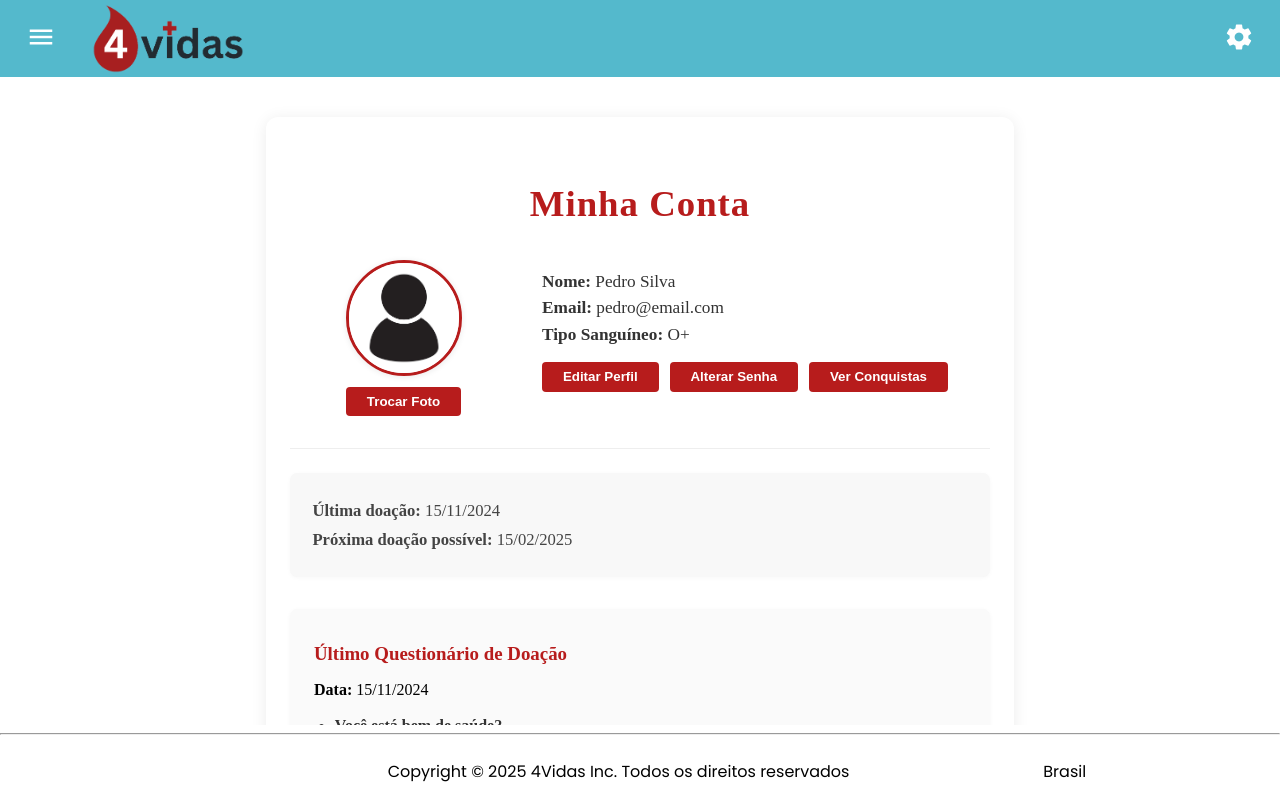
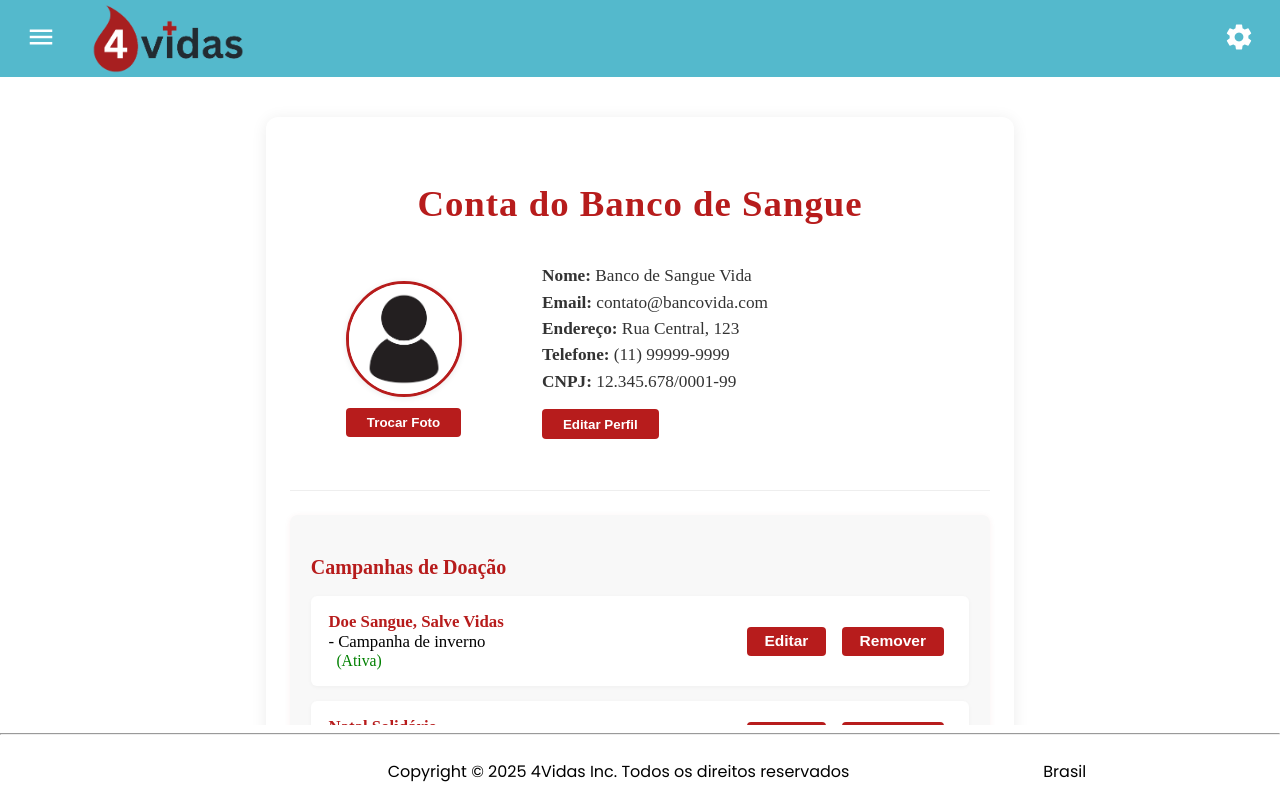
Before and after one commit to RenatoWlk/projeto-aplicado, an Angular app in the folder frontend/: page /account in a window 1280 px wide. Built offline with nearby package versions, Linux system fonts and the light colour scheme.

Commit message:
bloodbank account

```diff
--- a/frontend/src/app/pages/account/account.component.html
+++ b/frontend/src/app/pages/account/account.component.html
@@ -1,6 +1,8 @@
 <div class="container">
-  <h1>Minha Conta</h1>
+  <h1 *ngIf="user?.role !== 'BLOODBANK'">Minha Conta</h1>
+  <h1 *ngIf="user?.role === 'BLOODBANK'">Conta do Banco de Sangue</h1>
 
+  <ng-container *ngIf="user?.role !== 'BLOODBANK'">
     <ng-container *ngIf="!editProfileMode && !changePasswordMode && !showAchievements">
       <div class="account-header">
         <div class="profile-photo-wrapper">
@@ -78,4 +80,96 @@
       </div>
       <button type="button" (click)="showAchievements = false">Voltar</button>
     </div>
+  </ng-container>
+
+  <ng-container *ngIf="user?.role === 'BLOODBANK'">
+    <ng-container *ngIf="bloodBankUser as bb">
+      <!-- Visualização dos dados -->
+      <div *ngIf="!editProfileMode">
+        <div class="account-header">
+          <div class="profile-photo-wrapper">
+            <img [src]="bb.photoUrl || 'assets/profile2.png'" alt="Foto do Banco" class="profile-photo" />
+            <input #fileInput type="file" (change)="onPhotoSelected($event)" accept="image/*" hidden>
+            <button type="button" class="profile-photo-edit-btn" (click)="fileInput.click()">
+              Trocar Foto
+            </button>
           </div>
+          <div class="account-info">
+            <p><strong>Nome:</strong> {{ bb.name }}</p>
+            <p><strong>Email:</strong> {{ bb.email }}</p>
+            <p><strong>Endereço:</strong> {{ bb.address }}</p>
+            <p><strong>Telefone:</strong> {{ bb.phone }}</p>
+            <p><strong>CNPJ:</strong> {{ bb.cnpj }}</p>
+            <button type="button" (click)="onEditProfile()">Editar Perfil</button>
+          </div>
+        </div>
+        <hr />
+        <div class="campaigns-section">
+          <h2>Campanhas de Doação</h2>
+
+          <!-- Formulário de adicionar/editar campanha -->
+          <form *ngIf="addCampaignMode || editCampaignMode" (ngSubmit)="saveCampaign()" style="margin-bottom: 1.5rem;">
+            <label>
+              Título:
+              <input type="text" [(ngModel)]="campaignForm.title" name="campaignTitle" required />
+            </label>
+            <label>
+              Descrição:
+              <input type="text" [(ngModel)]="campaignForm.description" name="campaignDescription" required />
+            </label>
+            <label>
+              Ativa:
+              <input type="checkbox" [(ngModel)]="campaignForm.active" name="campaignActive" />
+            </label>
+            <label>
+              <button type="submit">Salvar</button>
+              <button type="button" (click)="cancelCampaignForm()">Cancelar</button>
+            </label>
+          </form>
+
+          <ul>
+            <li *ngFor="let campaign of bb.campaigns; let i = index">
+              <div class="campaign-info">
+                <strong>{{ campaign.title }}</strong> - {{ campaign.description }}
+                <span *ngIf="campaign.active" style="color: green;">(Ativa)</span>
+              </div>
+              <div class="campaign-actions">
+                <button (click)="editCampaign(campaign, i)">Editar</button>
+                <button (click)="removeCampaign(campaign)">Remover</button>
+              </div>
+            </li>
+          </ul>
+          <button (click)="addCampaign()" *ngIf="!addCampaignMode && !editCampaignMode">Adicionar Nova Campanha</button>
+        </div>
+      </div>
+
+      <!-- Formulário de edição -->
+      <form *ngIf="editProfileMode && editUser">
+        <label>
+          Nome:
+          <input type="text" [(ngModel)]="bb.name" name="name" />
+        </label>
+        <label>
+          Email:
+          <input type="email" [(ngModel)]="bb.email" name="email" />
+        </label>
+        <label>
+          Endereço:
+          <input type="text" [(ngModel)]="bb.address" name="address" />
+        </label>
+        <label>
+          Telefone:
+          <input type="text" [(ngModel)]="bb.phone" name="phone" />
+        </label>
+        <label>
+          CNPJ:
+          <input type="text" [(ngModel)]="bb.cnpj" name="cnpj" />
+        </label>
+        <label>
+          <button type="button" (click)="saveProfile()">Salvar</button>
+          <button type="button" (click)="cancelEdit()">Cancelar</button>
+        </label>
+      </form>
+    </ng-container>
+  </ng-container>
+</div>
--- a/frontend/src/app/pages/account/account.component.scss
+++ b/frontend/src/app/pages/account/account.component.scss
@@ -172,7 +172,7 @@
       color: #333;
       margin-bottom: 0.5rem;
 
-      input {
+      input:not([type="checkbox"]) {
         margin-top: 0.3rem;
         padding: 0.5rem 0.7rem;
         border: 1px solid #ccc;
@@ -184,6 +184,18 @@
             border: 1.5px solid #b71c1c;
             outline: none;
             }
+        }
+      input[type="checkbox"] {
+        display: inline-block;
+        flex-wrap: wrap;
+        width: 20px;
+        height: 20px;
+        accent-color: #b71c1c; // cor do checkbox moderno
+        margin-top: 0.5rem;
+        margin-left: 0.2rem;
+        padding: 0; // Remove padding extra
+        border-radius: 4px;
+        cursor: pointer;
         }
     }
 
@@ -323,3 +335,96 @@
     }
   }
 }
+
+.campaigns-section {
+  background: #f8f8f8;
+  border-radius: 8px;
+  padding: 1.5rem 1.3rem;
+  margin-bottom: 2rem;
+  box-shadow: 0 1px 6px rgba(183,28,28,0.06);
+
+  h2 {
+    color: #b71c1c;
+    font-size: 1.25rem;
+    font-weight: 700;
+    margin-bottom: 1.1rem;
+    text-align: left;
+  }
+
+
+  ul {
+    list-style: none;
+    padding: 0;
+    margin-bottom: 1.2rem;
+
+    li {
+      background: #fff;
+      border-radius: 6px;
+      box-shadow: 0 1px 4px rgba(0,0,0,0.04);
+      margin-bottom: 0.9rem;
+      padding: 1rem 1.1rem;
+      display: flex;
+      align-items: center;
+      gap: 1.2rem;
+      font-size: 1.05rem;
+
+      .campaign-info {
+        flex: 1;
+        display: flex;
+        flex-direction: column;
+        min-width: 0;
+      }
+
+      .campaign-actions {
+        display: flex;
+        gap: 0.5rem;
+      }
+
+      strong {
+        color: #b71c1c;
+        font-weight: 700;
+        margin-right: 0.5rem;
+      }
+
+      span {
+        font-size: 0.98rem;
+        margin-left: 0.5rem;
+      }
+
+      button {
+        margin-left: auto;
+        margin-right: 0.5rem;
+        padding: 0.35rem 1.1rem;
+        background: #b71c1c;
+        color: #fff;
+        border: none;
+        border-radius: 4px;
+        font-weight: 600;
+        cursor: pointer;
+        transition: background 0.2s;
+        font-size: 0.97rem;
+
+        &:hover {
+          background: #a31515;
+        }
+      }
+    }
+  }
+
+  > button {
+    padding: 0.5rem 1.4rem;
+    background: #b71c1c;
+    color: #fff;
+    border: none;
+    border-radius: 4px;
+    font-weight: 600;
+    cursor: pointer;
+    transition: background 0.2s;
+    font-size: 1rem;
+    margin-top: 0.7rem;
+
+    &:hover {
+      background: #a31515;
+    }
+  }
+}
--- a/frontend/src/app/pages/account/account.component.ts
+++ b/frontend/src/app/pages/account/account.component.ts
@@ -1,7 +1,7 @@
 import { Component, OnInit } from '@angular/core';
 import { CommonModule } from '@angular/common';
 import { FormsModule } from '@angular/forms';
-import { AccountService, User, Questionnaire } from '../account/account.service';
+import { AccountService, User, BloodBankUser, Questionnaire } from '../account/account.service';
 
 @Component({
   selector: 'app-account',
@@ -10,32 +10,59 @@ import { AccountService, User, Questionnaire } from '../account/account.service'
   styleUrls: ['./account.component.scss'],
 })
 export class AccountComponent implements OnInit{
-  user?: User;
-  editUser?: User;
+  user?: User | BloodBankUser;
+  editUser?: User | BloodBankUser;
   editProfileMode = false;
   changePasswordMode = false;
   newPassword = '';
   lastQuestionnaire?: Questionnaire;
   showAchievements = false;
+  addCampaignMode = false;
+  editCampaignMode = false;
+  campaignForm: any = {
+    id: '',
+    title: '',
+    description: '',
+    active: true
+  };
+  editingCampaignIndex: number | null = null;
 
   constructor(private accountService: AccountService) {}
 
   ngOnInit() {
-  // Simulação de usuário (mock)
-  this.user = {
-    id: '1',
-    name: 'Pedro Silva',
-    email: 'pedro@email.com',
-    bloodType: 'O+',
-    lastDonation: new Date(2024, 10, 15).toISOString(),
-    nextEligibleDonation: new Date(2025, 1, 15).toISOString(),
+  // Exemplo para banco de sangue
+   this.user = {
+  //   id: '1',
+  //   name: 'Pedro Silva',
+  //   email: 'pedro@email.com',
+  //   bloodType: 'O+',
+  //   photoUrl: 'assets/profile2.png',
+  //   lastDonation: '2024-05-01',
+  //   nextEligibleDonation: '2024-08-01',
+  //   achievements: [
+  //     {
+  //       title: 'Primeira Doação',
+  //       description: 'Parabéns pela sua primeira doação!',
+  //       iconUrl: 'assets/badges/first-donation.png'
+  //     }
+  //   ],
+  //   role: 'USER'
+  // };
+  // this.editUser = { ...this.user };
+    id: '2',
+    name: 'Banco de Sangue Vida',
+    email: 'contato@bancovida.com',
+    bloodType: '',
+    lastDonation: '',
+    nextEligibleDonation: '',
     photoUrl: 'assets/profile2.png',
-    achievements: [
-      {
-        title: 'Primeira Doação',
-        description: 'Parabéns pela sua primeira doação!',
-        iconUrl: 'assets/achievements.png'
-      }
+    role: 'BLOODBANK',
+    address: 'Rua Central, 123',
+    phone: '(11) 99999-9999',
+    cnpj: '12.345.678/0001-99',
+    campaigns: [
+      { id: '1', title: 'Doe Sangue, Salve Vidas', description: 'Campanha de inverno', active: true },
+      { id: '2', title: 'Natal Solidário', description: 'Doe antes do Natal!', active: false }
     ]
   };
   this.editUser = { ...this.user };
@@ -95,4 +122,49 @@ export class AccountComponent implements OnInit{
       reader.readAsDataURL(file);
     }
   }
+
+  addCampaign() {
+    this.campaignForm = { id: '', title: '', description: '', active: true };
+    this.addCampaignMode = true;
+    this.editCampaignMode = false;
+    this.editingCampaignIndex = null;
+  }
+
+  editCampaign(campaign: any, index: number) {
+    this.campaignForm = { ...campaign };
+    this.editCampaignMode = true;
+    this.addCampaignMode = false;
+    this.editingCampaignIndex = index;
+  }
+
+  saveCampaign() {
+    if (!this.user || this.user.role !== 'BLOODBANK') return;
+    const bloodBank = this.user as BloodBankUser;
+    if (this.addCampaignMode) {
+      this.campaignForm.id = Date.now().toString();
+      bloodBank.campaigns = [...(bloodBank.campaigns || []), { ...this.campaignForm }];
+    } else if (this.editCampaignMode && this.editingCampaignIndex !== null) {
+      bloodBank.campaigns[this.editingCampaignIndex] = { ...this.campaignForm };
+    }
+    this.cancelCampaignForm();
+  }
+
+  cancelCampaignForm() {
+    this.addCampaignMode = false;
+    this.editCampaignMode = false;
+    this.campaignForm = { id: '', title: '', description: '', active: true };
+    this.editingCampaignIndex = null;
+  }
+
+  removeCampaign(campaign: any) {
+    if (!this.user || this.user.role !== 'BLOODBANK') return;
+    const bloodBank = this.user as BloodBankUser;
+    if (confirm('Remover esta campanha?')) {
+      bloodBank.campaigns = bloodBank.campaigns.filter((c: any) => c.id !== campaign.id);
+    }
+  }
+
+  get bloodBankUser(): BloodBankUser | undefined {
+    return this.user?.role === 'BLOODBANK' ? this.user as BloodBankUser : undefined;
+  }
 }
--- a/frontend/src/app/pages/account/account.service.ts
+++ b/frontend/src/app/pages/account/account.service.ts
@@ -11,6 +11,22 @@ export interface User {
   lastDonation: string;
   nextEligibleDonation: string;
   achievements?: Achievement[];
+    role?: string;
+}
+
+export interface Campaign {
+  id: string;
+  title: string;
+  description: string;
+  active: boolean;
+}
+
+export interface BloodBankUser extends User {
+  role: 'BLOODBANK';
+  address: string;
+  phone: string;
+  cnpj: string;
+  campaigns: Campaign[];
 }
 
 export interface Achievement {
```
Lines whose indentation alone changed are shown as unchanged.
